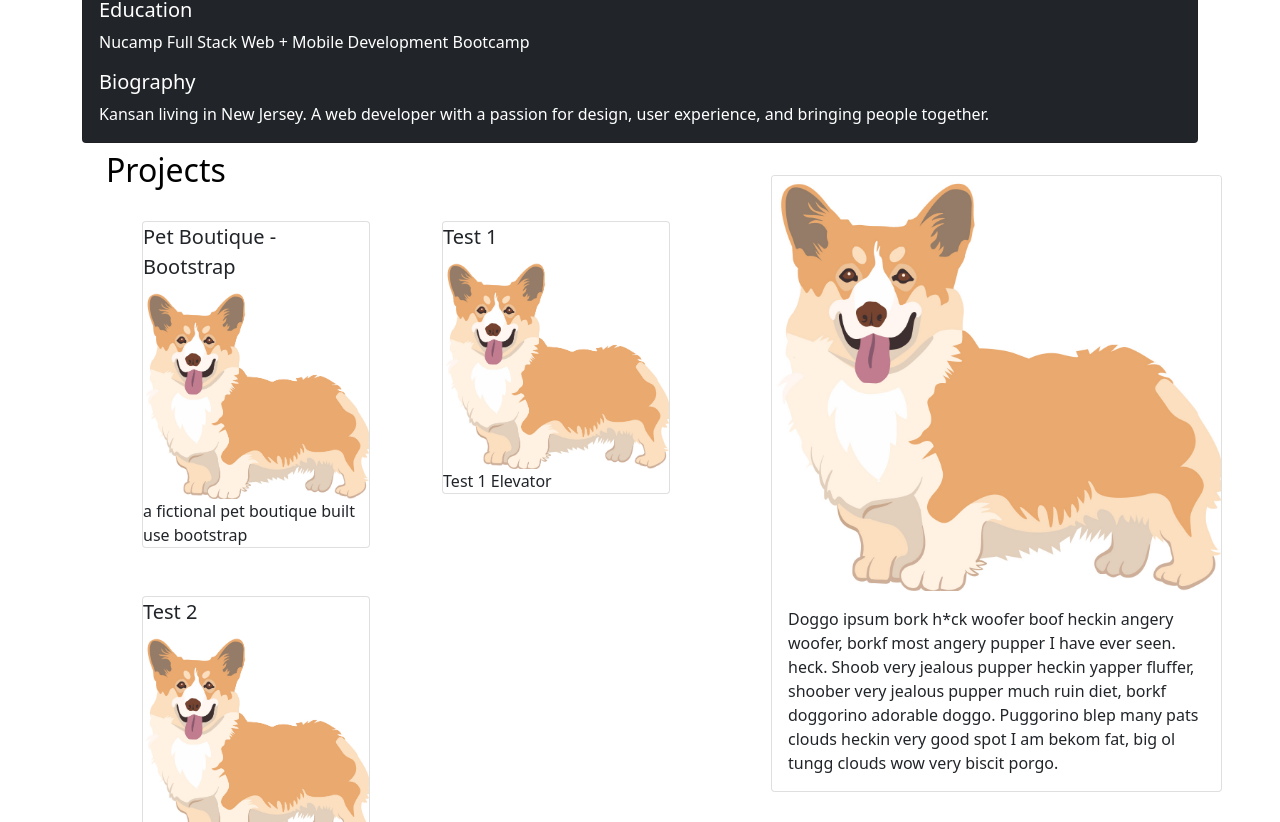
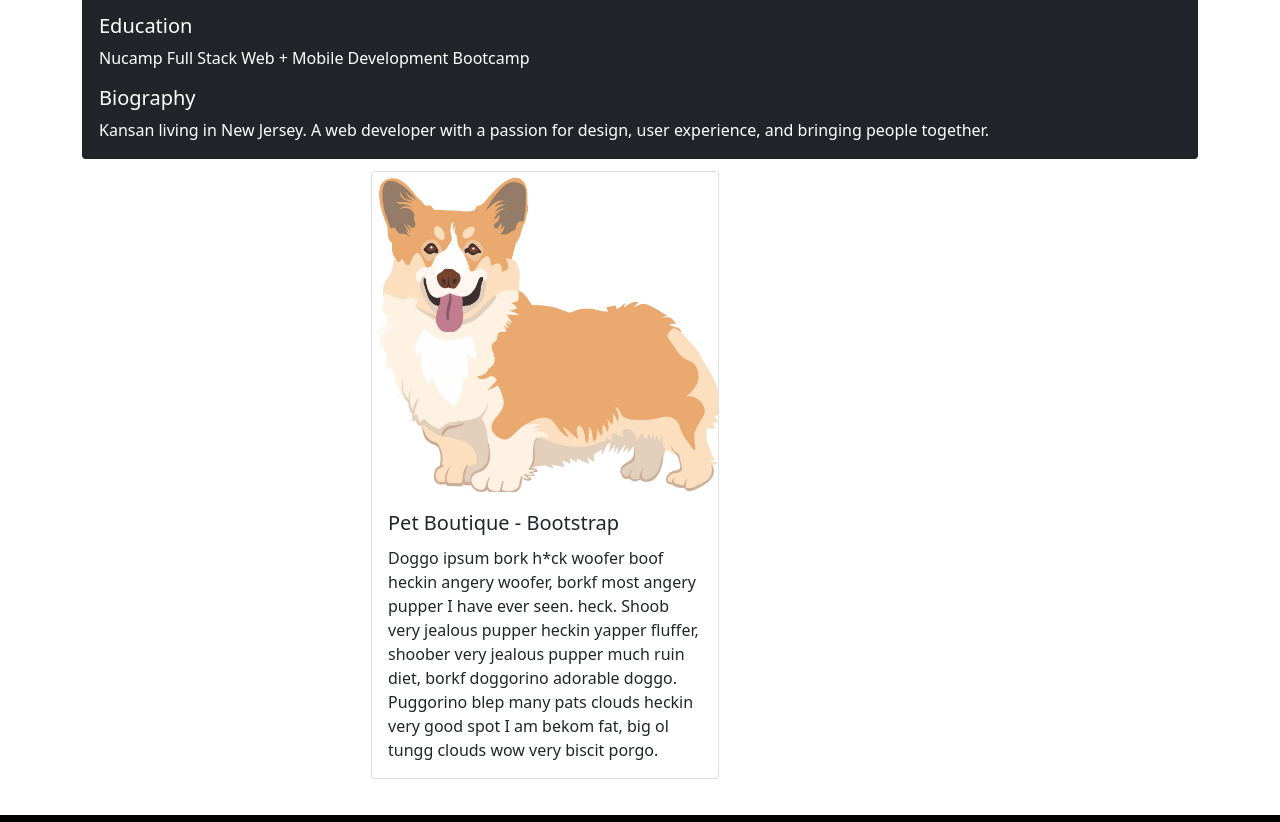
Before and after one commit to TylerWaugh01/Porfolio, a React (Create React App) app: page / in a window 1280 px wide. Shown: the part 678-1500 px from the top of the page. Built offline with nearby package versions, Linux system fonts and the light colour scheme.

Commit message:
Project Detail

```diff
--- a/src/App.js
+++ b/src/App.js
@@ -9,6 +9,8 @@
 import ProjectsList from './features/projects/ProjectsList.js'
 import { PROJECTS } from './app/shared/PROJECTS'
 import ContactPage from './pages/ContactPage';
+import ProjectDetailPage from './pages/ProjectDetailPage';
+import ProjectsDirectoryPage from './pages/ProjectsDirectoryPage';
 
 function App() {
     return (
@@ -19,7 +21,12 @@
             <Route path='contact' element={<ContactPage />} />
             {/* <Introduction />
             <Skills /> */}
-            <Route path='projects' element={<ProjectsList projects={ PROJECTS } /> } />
+            <Route path='projects' element={<ProjectsDirectoryPage />} />
+            {/* <Route path='projects' element={<ProjectsList projects={ PROJECTS } /> } /> */}
+            <Route
+                    path='projects/:projectId'
+                    element={<ProjectDetailPage />}
+                />
             </Routes>
             <Footer />
         </div>
--- a/src/app/shared/PROJECTS.js
+++ b/src/app/shared/PROJECTS.js
@@ -6,7 +6,7 @@
         name: 'Pet Boutique - Bootstrap',
         image: corgi,
         website: '',
-        featured: false,
+        featured: true,
         elevator: 'a fictional pet boutique built use bootstrap',
         description:
             'Doggo ipsum bork h*ck woofer boof heckin angery woofer, borkf most angery pupper I have ever seen. heck. Shoob very jealous pupper heckin yapper fluffer, shoober very jealous pupper much ruin diet, borkf doggorino adorable doggo. Puggorino blep many pats clouds heckin very good spot I am bekom fat, big ol tungg clouds wow very biscit porgo.'
--- a/src/components/Header.js
+++ b/src/components/Header.js
@@ -16,7 +16,9 @@
     return (
         <Navbar dark color='dark' sticky='top' expand='md'>
             <NavbarBrand className='ms-5' href='/'>
-                <h1 className='mt-1'>Tyler Waugh</h1>
+                <NavLink className='nav-link' to='/'>
+                    <h1 className='mt-1'>Tyler Waugh</h1>
+                </NavLink>
             </NavbarBrand>
             <NavbarToggler onClick={() => setMenuOpen(!menuOpen)}/>
             <Collapse isOpen={menuOpen} navbar>
--- /dev/null
+++ b/src/features/display/DisplayCard.js
@@ -0,0 +1,16 @@
+import { Card, CardImg, CardText, CardBody, CardTitle } from 'reactstrap';
+
+const DisplayCard = ({ item }) => {
+    const { image, name, description } = item;
+    return (
+        <Card>
+            <CardImg src={image} alt={name} />
+            <CardBody>
+                <CardTitle>{name}</CardTitle>
+                <CardText>{description}</CardText>
+            </CardBody>
+        </Card>
+    );
+};
+
+export default DisplayCard;
--- /dev/null
+++ b/src/features/display/DisplayList.js
@@ -0,0 +1,21 @@
+import { Col, Row } from 'reactstrap';
+import DisplayCard from './DisplayCard';
+import { selectFeaturedProject } from '../projects/projectsSlice';
+
+const DisplayList = () => {
+    const items = [selectFeaturedProject()];
+
+    return (
+        <Row>
+            {items.map((item, idx) => {
+                return (
+                    <Col md className='m-1' key={idx}>
+                        <DisplayCard item={item} />
+                    </Col>
+                );
+            })}
+        </Row>
+    );
+};
+
+export default DisplayList;
--- a/src/features/projects/ProjectCard.js
+++ b/src/features/projects/ProjectCard.js
@@ -1,13 +1,16 @@
 import { Card, CardImg, CardTitle, CardText } from 'reactstrap';
+import { Link } from 'react-router-dom';
 
 const ProjectCard = ({ project }) => {
-    const { image, name, elevator } = project;
+    const { id, image, name, elevator } = project;
     return (
-    <Card>
-        <CardTitle>{name}</CardTitle>
-        <CardImg width='100%' src={image} alt={name}/>
-        <CardText>{elevator}</CardText>
-    </Card>
+    <Link to={`${id}`}>
+        <Card>
+            <CardTitle>{name}</CardTitle>
+            <CardImg width='100%' src={image} alt={name}/>
+            <CardText>{elevator}</CardText>
+        </Card>
+    </Link>
     )
 };
 
--- a/src/features/projects/ProjectsList.js
+++ b/src/features/projects/ProjectsList.js
@@ -3,7 +3,7 @@
 import { selectAllProjects } from './projectsSlice';
 
 
-const ProjectsList = ({ setProjectId }) => {
+const ProjectsList = () => {
     const projects = selectAllProjects();
     return (
     <Container>
@@ -14,9 +14,7 @@
         <Col
         md='5'
         className='m-4'
-        key={project.id}
-        onClick={() => setProjectId(project.id)}
-        >
+        key={project.id}>
         <ProjectCard project={project} />
         </Col>
         );
--- a/src/features/projects/projectsSlice.js
+++ b/src/features/projects/projectsSlice.js
@@ -5,5 +5,9 @@
 };
 
 export const selectProjectById = (id) => {
-    return PROJECTS.find((project) => project.id === id);
+    return PROJECTS.find((project) => project.id === parseInt(id));
 };
+
+export const selectFeaturedProject = () => {
+    return PROJECTS.find((project) => project.featured);
+};
--- a/src/pages/HomePage.js
+++ b/src/pages/HomePage.js
@@ -4,6 +4,7 @@
 import ProjectDetail from '../features/projects/ProjectDetail';
 import ProjectsList from '../features/projects/ProjectsList';
 import { selectProjectById } from '../features/projects/projectsSlice';
+import DisplayList from '../features/display/DisplayList';
 
 
 const HomePage = () => {
@@ -95,12 +96,9 @@
           </Card>
         </Col>
       </Row> */}
-       <Row>
-                <Col sm='5' md='7'>
-                    <ProjectsList setProjectId={setProjectId}  />
-                </Col>
-                <Col sm='7' md='5'>
-                    <ProjectDetail project={selectedProject} />
+      <Row>
+                <Col sm={{ size: '4', offset: 3 }}>
+                    <DisplayList  />
                 </Col>
             </Row>
     </Container>
--- /dev/null
+++ b/src/pages/ProjectDetailPage.js
@@ -0,0 +1,19 @@
+import { Container, Row } from 'reactstrap';
+import { useParams } from 'react-router-dom';
+import { selectProjectById } from '../features/projects/projectsSlice';
+import ProjectDetail from '../features/projects/ProjectDetail';
+
+const ProjectDetailPage = () => {
+    const { projectId } = useParams();
+    const project = selectProjectById(projectId);
+
+    return (
+        <Container>
+            <Row>
+                <ProjectDetail project={project} />
+            </Row>
+        </Container>
+    );
+};
+
+export default ProjectDetailPage;
--- a/src/pages/ProjectsDirectoryPage.js
+++ b/src/pages/ProjectsDirectoryPage.js
@@ -1,24 +1,11 @@
-import { useState } from 'react';
-import { Container, Row, Col } from 'reactstrap';
-import ProjectDetail from '../features/projects/ProjectDetail';
 import ProjectsList from '../features/projects/ProjectsList';
-import { selectProjectById } from '../features/projects/projectsSlice';
+import { Container } from 'reactstrap';
 
 
 const ProjectsDirectoryPage = () => {
-    const [projectId, setProjectId] = useState(0);
-    const selectedProject = selectProjectById(projectId);
-
     return (
         <Container>
-            <Row>
-                <Col sm='5' md='7'>
-                    <ProjectsList setProjectId={setProjectId}  />
-                </Col>
-                <Col sm='7' md='5'>
-                    <ProjectDetail project={selectedProject} />
-                </Col>
-            </Row>
+            <ProjectsList />
         </Container>
     );
 };
```
Also changed, not shown: src/features/projects/ProjectDetail.js (line endings or trailing spaces).
